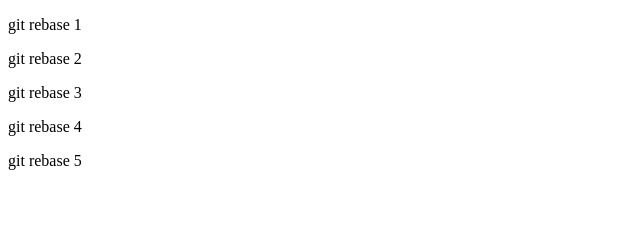
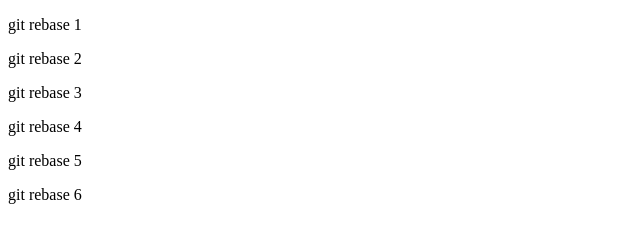
Before and after one commit to sadra-74-js/my-project, a plain HTML site: page pages/index.html in a window 1280 px wide. Shown: the full height of the page, 0-640 px from the left. Drawn offline with Linux system fonts and the light colour scheme.

Commit message:
make p-tag sixth in index.html

```diff
--- a/pages/index.html
+++ b/pages/index.html
@@ -11,5 +11,6 @@
   <p class="p3">git rebase 3</p>
   <p class="p4">git rebase 4</p>
   <p class="p5">git rebase 5</p>
+  <p class="p6">git rebase 6</p>
 </body>
 </html>
```
